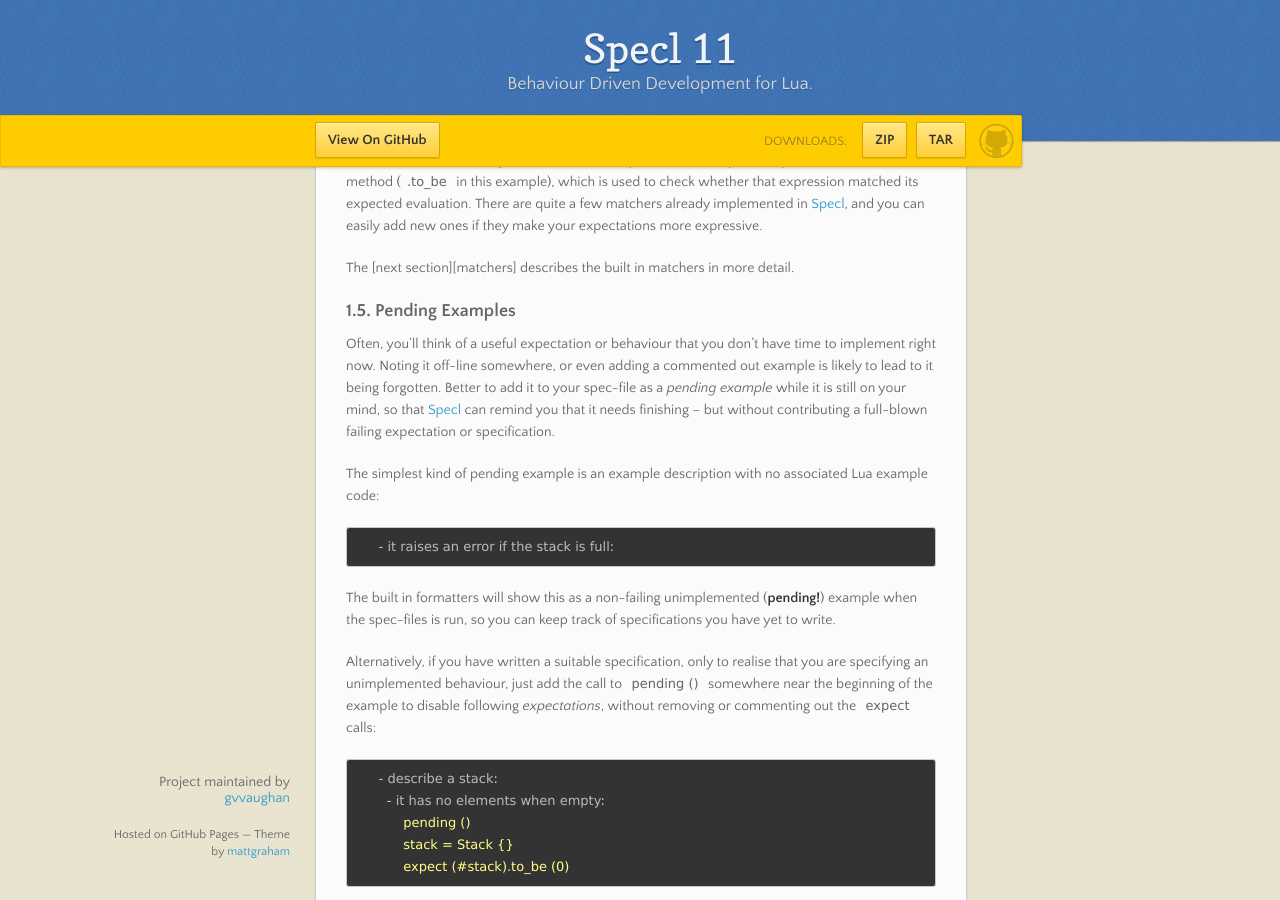
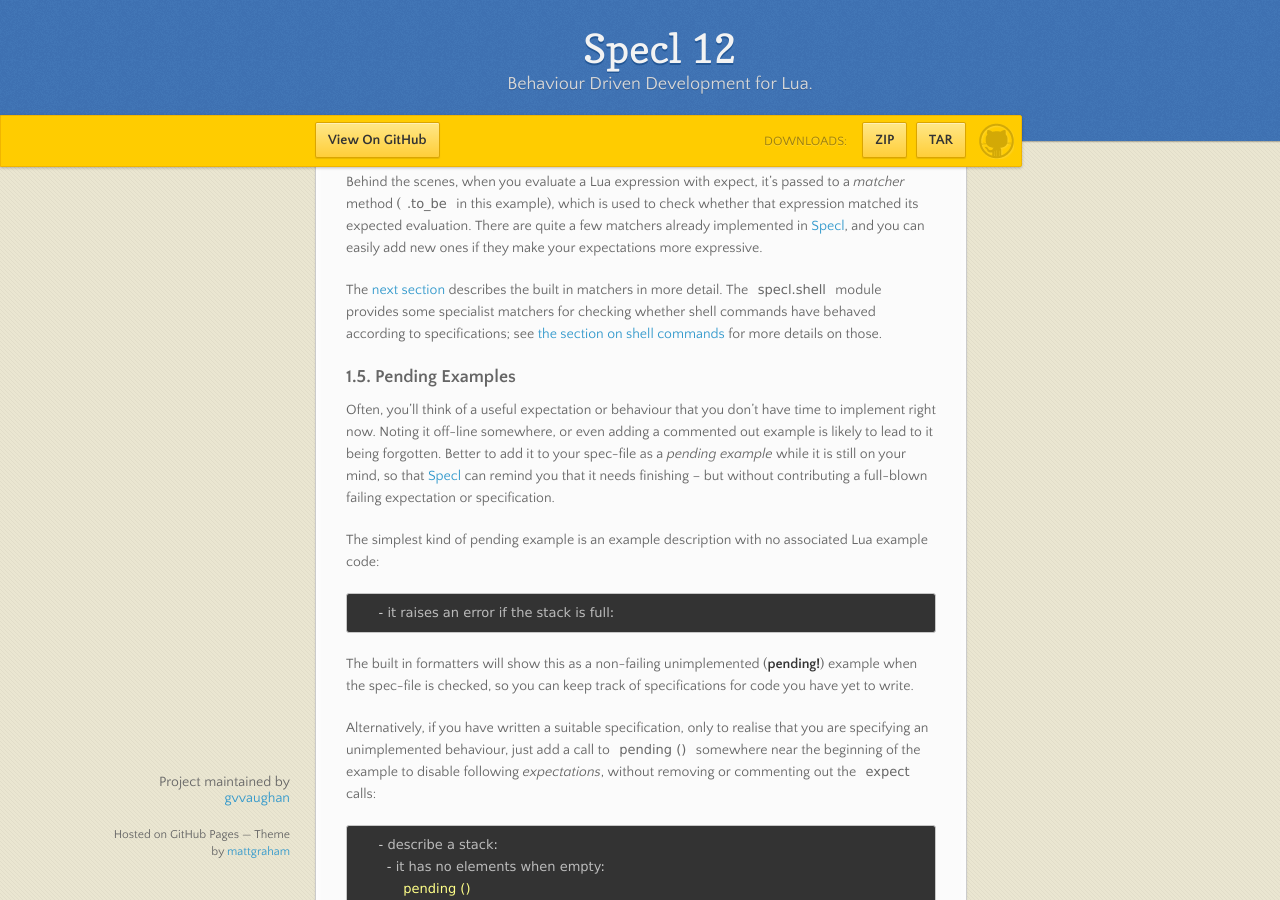
Before and after one commit to gvvaughan/specl, a Jekyll site: the page built from index.md, in a window 1280 px wide and 900 px high, scrolled down 3429 px. Built offline with Jekyll 4.4.1, drawn with Linux system fonts in a browser that asks for light colours; nearby versions of some CDN libraries; some of the changed text lies outside the part shown.

Commit message:
gh-pages: update to Specl 12.
* _config.yml (release-no): Bump to version 12.
* index.md: Update from master.

Signed-off-by: Gary V. Vaughan <gary@gnu.org>

```diff
--- a/_config.yml
+++ b/_config.yml
@@ -4,7 +4,7 @@
 name:         Specl
 description:  Behaviour Driven Development for Lua.
 forkme:       "https://github.com/gvvaughan/specl"
-release-no:   11
+release-no:   12
 
 url:      "http://gvvaughan.github.io/specl"
 markdown: kramdown
--- a/index.md
+++ b/index.md
@@ -3,10 +3,10 @@
 ---
 # SPECL
 
-[Specl][] is testing tool for [Lua][], providing a
-[Behaviour Driven Development][BDD] framework in the vein of [RSpec][].
+[Specl] is testing tool for [Lua], providing a
+[Behaviour Driven Development][BDD] framework in the vein of [RSpec].
 
- * textual descriptions of examples and groups ([spec files](#1-specifications) using [YAML][])
+ * textual descriptions of examples and groups ([spec files](#1-specifications) using [YAML])
  * extensible expectation language ([matchers](#2-matchers))
  * self-contained execution environments ([environments](#3-environments))
  * flexible and customizable reporting ([formatters](#4-formatters))
@@ -17,8 +17,8 @@
 
 The `specl` command verifies that the behaviour of your software meets
 the specifications encoded in one or more _spec-files_. A spec-file is
-a [YAML][] structured file, laid out as groups of nested plain-English
-descriptions of specifications, with associated snippets of [Lua][]
+a [YAML] structured file, laid out as groups of nested plain-English
+descriptions of specifications, with associated snippets of [Lua]
 code that verify whether the software behaves as described.
 
 A tiny spec-file outline follows:
@@ -35,13 +35,13 @@
 The first significant line of any specification is the plain-English
 description of the first example group, ending with a `:` (colon).
 
-Underneath that are two examples, each starting with `- ` (minus, space)
+Underneath that are two examples, each starting with `-_` (minus, space)
 and separated by a `:` (colon) into a _description_ of some desired
-behaviour, and the associated [Lua][] code to demonstrate it.
+behaviour, and the associated [Lua] code to demonstrate it.
 
-The descriptions above follow the [RSpec][] convention of using
+The descriptions above follow the [RSpec] convention of using
 _describe_ as the first word of a group description, and _it_ as the
-first word of an example description.  [Specl][] doesn't enforce them,
+first word of an example description.  [Specl] doesn't enforce them,
 they are conventions after all, but `specl` output tends to look much
 better if you follow them.  There are more conventions regarding the
 choice of first word in a description under various other circumstances,
@@ -58,22 +58,22 @@
 
 All of those specifications eventually boil down to lists of behaviour
 descriptions and example code, all indented as prescribed by the
-[YAML][] file-format.
+[YAML] file-format.
 
 
 ### 1.1 YAML
 
-[YAML][] makes for a very readable specification file-format, and allows
-embedded [Lua][] code right within the standard, as you saw in the last
+[YAML] makes for a very readable specification file-format, and allows
+embedded [Lua] code right within the standard, as you saw in the last
 section.  However, there are some rules to follow as you write your
-spec-files in order to maintain valid [YAML][] format that [Specl][] can
+spec-files in order to maintain valid [YAML] format that [Specl] can
 load correctly.
 
-Indenting with TAB characters is a syntax error, because the [YAML][]
+Indenting with TAB characters is a syntax error, because the [YAML]
 parser uses indentation columns to infer nesting.  It's easiest just to
 avoid putting TAB characters in your spec files entirely.
 
-Some punctuation is not allowed in an unquoted [YAML][] string, so you
+Some punctuation is not allowed in an unquoted [YAML] string, so you
 will need to force the parser to read the description as a string by
 surrounding it with `"` (double-quote mark) if you want to put any
 punctuation in the description text:
@@ -84,10 +84,10 @@
 
 Indentation of the code following an example description must be at
 least one column further in than the first **letter** of the description
-text above, because [YAML][] counts the leading `- ` (minus, space) as
+text above, because [YAML] counts the leading `-_` (minus, space) as
 part of the indentation whitespace.
 
-[Specl][] treats everything following the `:` (colon) as a Lua code:
+[Specl] treats everything following the `:` (colon) as a Lua code:
 
 {% highlight yaml %}
     - it concatenates all following indented lines to a single line:
@@ -95,14 +95,14 @@
         stack = Stack {}
 {% endhighlight %}
 
-By default [YAML][] removes indentation and line-breaks from the example
-code following the `:` separator, so that by the time [Lua][] receives
+By default [YAML] removes indentation and line-breaks from the example
+code following the `:` separator, so that by the time [Lua] receives
 the code, it's all on a single line.  More often than not, this isn't a
-problem, because the [Lua][] parser is not overly fussy about placement
+problem, because the [Lua] parser is not overly fussy about placement
 of line-breaks, but sometimes (to make sure there is a newline to
 terminate an embedded comment, for example) you'll need to prevent
-[YAML][] from giving [Lua][] everything on a single line. Use the
-literal block marker ` |` (space, pipe) after the `:` separator for
+[YAML] from giving [Lua] everything on a single line. Use the
+literal block marker `_|` (space, pipe) after the `:` separator for
 this:
 
 {% highlight yaml %}
@@ -112,11 +112,11 @@
         ...
 {% endhighlight %}
 
-You also have to be careful about commenting within a spec-file. [YAML][]
-comments begin with ` #` (space, hash) and extend to the end of the line.
+You also have to be careful about commenting within a spec-file. [YAML]
+comments begin with `_#` (space, hash) and extend to the end of the line.
 You can use these anywhere outside of a Lua code block, including any
-lines immediately following a description before any actual [Lua][] code.
-[Lua][] comments don't work outside of a lua block, and [YAML][] comments
+lines immediately following a description before any actual [Lua] code.
+[Lua] comments don't work outside of a lua block, and [YAML] comments
 don't work inside a Lua block, so you have to pick the right comment
 character, depending where in the hierarchy it will go.
 
@@ -139,7 +139,7 @@
 {% endhighlight %}
 
 By convention, the context descriptions start with the word "context",
-but [Specl][] doesn't enforce that tradition, so you should just try to
+but [Specl] doesn't enforce that tradition, so you should just try to
 write a description that makes the output easy to understand (see
 [Command Line](#5-command-line)).
 
@@ -147,7 +147,7 @@
 between an example group and a context: Each serves to describe a group
 of following examples, or nested contexts.
 
-[Specl][] doesn't place any restrictions on how deeply you nest your
+[Specl] doesn't place any restrictions on how deeply you nest your
 contexts: 2 or 3 is very common, though you should seriously consider
 splitting up a spec if you are using more than 4 or 5 levels of nesting
 in a single file.
@@ -159,7 +159,7 @@
 _examples_. These too are best written with readable names in
 plain-English, as shown in the sample from the previous section, but
 (unlike contexts) they are followed by the associated example code in
-[Lua][], rather than containing more nested contexts.
+[Lua], rather than containing more nested contexts.
 
 {% highlight yaml %}
     describe a stack:
@@ -172,16 +172,16 @@
 {% endhighlight %}
 
 Traditionally, the example descriptions start with the words "it",
-"example" or "specify", but again, [Lua][] really doesn't mind what you
+"example" or "specify", but again, [Lua] really doesn't mind what you
 call them.
 
 ### 1.4. Expectations
 
-Each of your examples lists a series of expectations that [Specl][] runs
+Each of your examples lists a series of expectations that [Specl] runs
 to determine whether the specification for that part of your project is
-being met. Inside the [Lua][] part of each example, you should write a
+being met. Inside the [Lua] part of each example, you should write a
 small block of code that checks that the example being described meets
-your expectations. [Specl][] gives you a new `expect` command to check
+your expectations. [Specl] gives you a new `expect` command to check
 that each example evaluates as it should:
 
 {% highlight yaml %}
@@ -200,8 +200,11 @@
 There are quite a few matchers already implemented in [Specl], and you
 can easily add new ones if they make your expectations more expressive.
 
-The [next section][matchers] describes the built in matchers in
-more detail.
+The [next section](#2-matchers) describes the built in matchers in
+more detail.  The `specl.shell` module provides some specialist matchers
+for checking whether shell commands have behaved according to
+specifications; see [the section on shell commands](#shell-commands) for
+more details on those.
 
 ### 1.5. Pending Examples
 
@@ -209,7 +212,7 @@
 have time to implement right now.  Noting it off-line somewhere, or even
 adding a commented out example is likely to lead to it being forgotten.
 Better to add it to your spec-file as a _pending example_ while it is
-still on your mind, so that [Specl][] can remind you that it needs
+still on your mind, so that [Specl] can remind you that it needs
 finishing -- but without contributing a full-blown failing expectation
 or specification.
 
@@ -221,12 +224,12 @@
 {% endhighlight %}
 
 The built in formatters will show this as a non-failing unimplemented
-(**pending!**) example when the spec-files is run, so you can keep
-track of specifications you have yet to write.
+(**pending!**) example when the spec-file is checked, so you can keep
+track of specifications for code you have yet to write.
 
 Alternatively, if you have written a suitable specification, only to
 realise that you are specifying an unimplemented behaviour, just add
-the call to `pending ()` somewhere near the beginning of the example
+a call to `pending ()` somewhere near the beginning of the example
 to disable following _expectations_, without removing or commenting out
 the `expect` calls:
 
@@ -238,8 +241,8 @@
           expect (#stack).to_be (0)
 {% endhighlight %}
 
-This prevents [Specl][] from counting the `expect` result as a failure,
-but crucially also allows [Specl][] to inform you when the expectation
+This prevents [Specl] from counting the `expect` result as a failure,
+but crucially also allows [Specl] to inform you when the expectation
 begins passing to remind you to remove stale `pending ()` calls from
 your specifications.
 
@@ -266,7 +269,7 @@
           expect ("underflow").to_error (stack.pop ())
 {% endhighlight %}
 
-Running [Specl][] now shows the string in the pending summary report:
+Running [Specl] now shows the string in the pending summary report:
 
 {% highlight yaml %}
     ?.....
@@ -294,19 +297,19 @@
 [Inverting a Matcher with not](#inverting-a-matcher-with-not), for more
 about why that is.
 
-The matchers built in to [Specl][] are listed below.
+The matchers built in to [Specl] are listed below.
 
 ### 2.1. be
 
 This matches only when the result of `expect` is the exact same object
-as the matcher argument. For example, [Lua][] interns strings as they
+as the matcher argument. For example, [Lua] interns strings as they
 are compiled, so this expectation passes:
 
 {% highlight lua %}
     expect ("a string").to_be ("a string")
 {% endhighlight %}
 
-Conversely, [Lua][] constructs a new table object every time it reads
+Conversely, [Lua] constructs a new table object every time it reads
 one from the source, so this expectation fails:
 
 {% highlight lua %}
@@ -380,13 +383,13 @@
 a table to test for matching keys or values in the expectation.
 
 If `expect` passes anything other than a string, table or `std.object`
-derivative to this matcher, [Specl][] aborts with an error; use
+derivative to this matcher, [Specl] aborts with an error; use
 `tostring` or similar if you need to.
 
 ### 2.5. match
 
 When a simple substring search is not appropriate, `match` will compare
-the expectation against a [Lua][] pattern:
+the expectation against a [Lua] pattern:
 
 {% highlight lua %}
     expect (backtrace).to_match ("\nparse.lua: [0-9]+:")
@@ -405,16 +408,16 @@
 ### 2.7. Inverting a matcher with not
 
 Oftentimes, in your specification you need to check that an expectation
-does **not** match a particular outcome, and [Specl][] has you covered
+does **not** match a particular outcome, and [Specl] has you covered
 there too. Rather than implement another set of matchers to do that
 though, you can just insert `not_` right in the matcher method name.
 
 You can write `not_` either before or after `to_`, whichever you find
 most readable. Some people are annoyed by split infinitives, but
-[Specl][] is not as grumpy as that, and will happily accept `to_not_`
+[Specl] is not as grumpy as that, and will happily accept `to_not_`
 or `not_to_` as entirely equivalent.
 
-[Specl][] will still call the matcher according to the root name (see
+[Specl] will still call the matcher according to the root name (see
 [Matchers](#2-matchers)), but inverts the result of the comparison
 before reporting a pass or fail:
 
@@ -432,14 +435,14 @@
 
 In addition to using matchers for straight one-to-one comparisons
 between the result of an `expect` and the argument provided to the
-matcher, [Specl][] has some shortcuts that can intercept the arguments
+matcher, [Specl] has some shortcuts that can intercept the arguments
 and adapt the comparison sequence.  These shortcuts are called
 _adaptors_.
 
 #### 2.8.1. Matching alternatives with any_of
 
 When you want to check whether an expectation matches among a list of
-alternatives, [Specl][] supports an `any_of` adaptor for any matcher:
+alternatives, [Specl] supports an `any_of` adaptor for any matcher:
 
 {% highlight lua %}
     expect (ctermid ()).to_match.any_of {"/.*tty%d+", "/.*pts%d+"}
@@ -457,7 +460,7 @@
 
 #### 2.8.2. Multiple matches with all_of
 
-When you need to ensure that several matches succeed, [Specl][] provides
+When you need to ensure that several matches succeed, [Specl] provides
 the `all_of` adaptor:
 
 {% highlight lua %}
@@ -474,7 +477,7 @@
 resulting expression is hard to understand, so I recommend that you
 don't use it.  Try running the following to see whether it behaves as
 you expect, and notice how carefully you have to think about it
-compared to the usual English inspired syntax of [Specl][]
+compared to the usual English inspired syntax of [Specl]
 expectations:
 
 {% highlight lua %}
@@ -490,7 +493,7 @@
 
 #### 2.8.3. Unordered matching with a_permutation_of
 
-While [Specl][] makes every effort to maintain ordering of elements in
+While [Specl] makes every effort to maintain ordering of elements in
 the tables (and objects) it uses, there are times when you really want
 to check the contents of an inherently unordered expectation - say,
 that `pairs` returns all the elements of a set containing functions
@@ -519,7 +522,7 @@
 `Matcher` factory object from `specl.matchers` to register additional
 custom matchers to make your spec files easier to understand. The
 minimum required is a predicate method, which is then called by
-[Specl][] to determine whether the result of an `expect` parameter
+[Specl] to determine whether the result of an `expect` parameter
 matches the contents of the `to_` argument:
 
 {% highlight lua %}
@@ -532,14 +535,14 @@
     ...
 {% endhighlight %}
 
-This is exactly how the `be` matcher is implemented, where [Specl][]
+This is exactly how the `be` matcher is implemented, where [Specl]
 passes the `actual` result from the expectation and the `expected`
 value from the `to_` argument -- and considers the expectation as
-a whole to have passed if they are both the same according to a [Lua][]
+a whole to have passed if they are both the same according to a [Lua]
 `==` comparison.
 
 Of course, our custom `be` matcher reimplementation is not available
-to spec files until it has been registered in [Specl][]s matcher table.
+to spec files until it has been registered in [Specl]s matcher table.
 You can do this in a `before` block, or your `spec_helper.lua` (see
 [Separating Helper Functions](#separating-helper-functions)).
 
@@ -608,11 +611,11 @@
 When constructed without a specific `format_alternatives` entry,
 `Matcher` uses the default format, similarly to how `table.concat`
 behaves with ", " separators, except that the final separator is always
-" or ", and the individual entries are stringified first.  If you want
-to make use of that format in your own matchers, it is available in
-`specl.util` as `concat`.  Again examples of this, and the more
-complicated shell output formatter (`specl.util.reformat`) are available
-in the source code, from `specl/shell.lua`.
+the string " or ", and the individual entries are stringified first.  If
+you want to make use of that format in your own matchers, it is
+available in `specl.util` as `concat`.  Again examples of this, and the
+more complicated shell output formatter (`specl.util.reformat`) are
+available in the source code, from `lib/specl/shell.lua`.
 
 One final feature of the `Matcher` constructor is that you can have it
 enforce a particular type (or types) for the `actual` parameter, by
@@ -691,11 +694,11 @@
 non-empty table. See the API documentation for more details of how to
 use `type_check`.
 
-To make this adaptor work properly with [Specl][], it must return a
+To make this adaptor work properly with [Specl], it must return a
 boolean decribing whether the adaptor matched successfully, followed by
 an error message that specl will use if the overall expectation failed
 (which can happen even when we return `true`, if the expectation uses
-`to_not`).  Again, we use the `Matcher` object's format functions to
+`not_to_`).  Again, we use the `Matcher` object's format functions to
 ensure that any specialisations of this particular object will continue
 to behave properly with custom `format_` functions too.
 
@@ -712,7 +715,7 @@
     end
 {% endhighlight %}
 
-And then [Specl][] will support expectations such as:
+And then [Specl] will support expectations such as:
 
 {% highlight yaml %}
     - transform:
@@ -738,7 +741,7 @@
 worrying what the earlier examples might have done when debugging a
 specification.
 
-[Specl][] achieves this by initialising a completely new environment in
+[Specl] achieves this by initialising a completely new environment in
 which to execute each example, then tearing it down afterwards to build
 another clean environment for executing the next example, and so on.
 
@@ -748,7 +751,7 @@
 have too much code in each. For example, it's inefficient to repeat a
 few lines of set up and clean up around each expectation.
 
-Much like [RSpec][], [Specl][] supports the use of before and after
+Much like [RSpec], [Specl] supports the use of before and after
 functions to isolate that repeated code. A `before` is executed prior to
 every example, just after the new environment is initialised, and
 conversely `after` is executed immediately after the example has
@@ -816,7 +819,7 @@
 if you move as much of it as appropriate into a separate file, usually
 called `spec_helper.lua`.
 
-[Specl][] automatically loads the `spec_helper.lua` file from the same
+[Specl] automatically loads the `spec_helper.lua` file from the same
 directory as the spec file being loaded.  Thus, any global symbols set by
 `spec_helper.lua` are available to all the spec files it shares a
 directory with.
@@ -837,16 +840,16 @@
 
 ## 4. Formatters
 
-As [Specl][] executes examples and tests the expectations of a
+As [Specl] executes examples and tests the expectations of a
 specification, it can displays its progress using a formatter.
 
-[Specl][] comes with two formatters already implemented, though you can
+[Specl] comes with two formatters already implemented, though you can
 write your own very easily if the format of the built in formatters
 doesn't suit you.
 
 ### 4.1. Progress Formatter
 
-The default formatter simply displays [Specl][]'s progress by writing a
+The default formatter simply displays [Specl]'s progress by writing a
 single period for every expectation that is met, or an `F` instead if an
 expectation is not met.  Once all the expectations have been evaluated,
 a one line summary follows:
@@ -891,9 +894,9 @@
 
 ### 4.3. Custom Formatters
 
-A formatter is just a table of functions that [Specl][] can call as it
+A formatter is just a table of functions that [Specl] can call as it
 runs your specifications, so provided you supply the table keys that
-[Specl][] is expecting, you can write your own formatters:
+[Specl] is expecting, you can write your own formatters:
 
 {% highlight lua %}
     my_formatter = {
@@ -996,18 +999,18 @@
 necessary so that formatters can diagnose an unexpected `status == true`
 in a pending example, among other things.
 
-The standard [Specl][] formatters in the `specl/formatters/` sub-
-directory of your installation show how these functions can be used to
+The standard [Specl] formatters in the `lib/specl/formatters/`
+directory of the sources show how these functions can be used to
 display progress using an output format of your choice.
 
-See the next section for details of how to get [Specl][] to load
+See the next section for details of how to get [Specl] to load
 your custom formatter.
 
 
 ## 5. Command Line
 
 Given a spec-file or two, along with the implementation of the code
-being checked against those specifications, you run [Specl][] inside the
+being checked against those specifications, you run [Specl] inside the
 project directory using the provided `specl` command.
 
 The `specl` command expects spec-files to be kept in a top-level
@@ -1050,8 +1053,8 @@
 option to the command line above.
 
 For finer grained selection of a subset of examples than by file,
-[Specl][] accepts any number of filters to match against the full nested
-[YAML][] path to each example, using the `--example=PATTERN` option.
+[Specl] accepts any number of filters to match against the full nested
+[YAML] path to each example, using the `--example=PATTERN` option.
 Given the following spec-file:
 
 {% highlight yaml %}
@@ -1068,7 +1071,7 @@
 {% endhighlight %}
 
 The full name of an example is made by starting at the nearest top level
-[YAML][] description field, and concatenating all of the nested
+[YAML] description field, and concatenating all of the nested
 descriptions that lead to the example itself, but leaving off the very
 first word of each.  For example, you can tell `specl` to check the
 first two examples, named `module group one passes` and `module group
@@ -1078,9 +1081,9 @@
     specl --example 'group one'
 {% endhighlight %}
 
-[Specl][] will run all examples that match any one (or more) of the
+[Specl] will run all examples that match any one (or more) of the
 `--example` (or `-e`) arguments you give it.  Those arguments are
-interpreted as [Lua patterns][], so you must be careful to escape any
+interpreted as [Lua patterns], so you must be careful to escape any
 pattern meta-characters with an additional `%` (percent) character.
 Other than that, each argument is matched against the concatenated
 description path leading to each example with respect to pattern anchors
@@ -1104,13 +1107,13 @@
 {% endhighlight %}
 
 Actually, the final `:EE` is always ignored, because there's no way
-for [Specl][] to tell what parts of the [Lua][] code in a given example
+for [Specl] to tell what parts of the [Lua] code in a given example
 are relevant to one `expect` statement or another, so it always checks
 the entire example.  You can omit the `:EE` when you type at the command
 line too.
 
 If you want to check more than a single non-passing example, without
-rechecking all of the specifications in a given file, [Specl][] also
+rechecking all of the specifications in a given file, [Specl] also
 accepts `+` prefixed line numbers prior to the file name argument:
 
 {% highlight bash %}
```
Also changed, not shown: other parts of index.md (+10 -10 lines).
